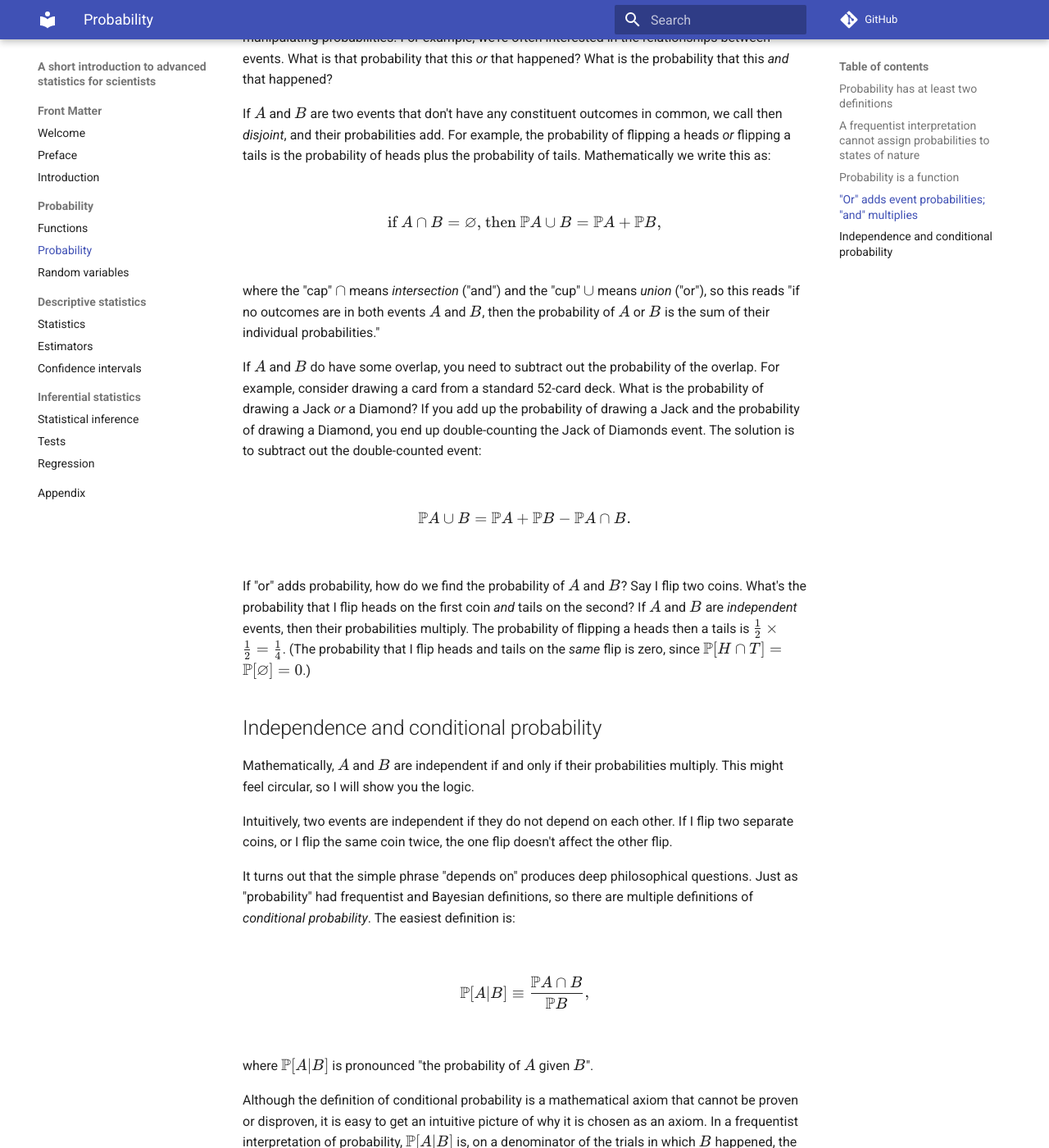
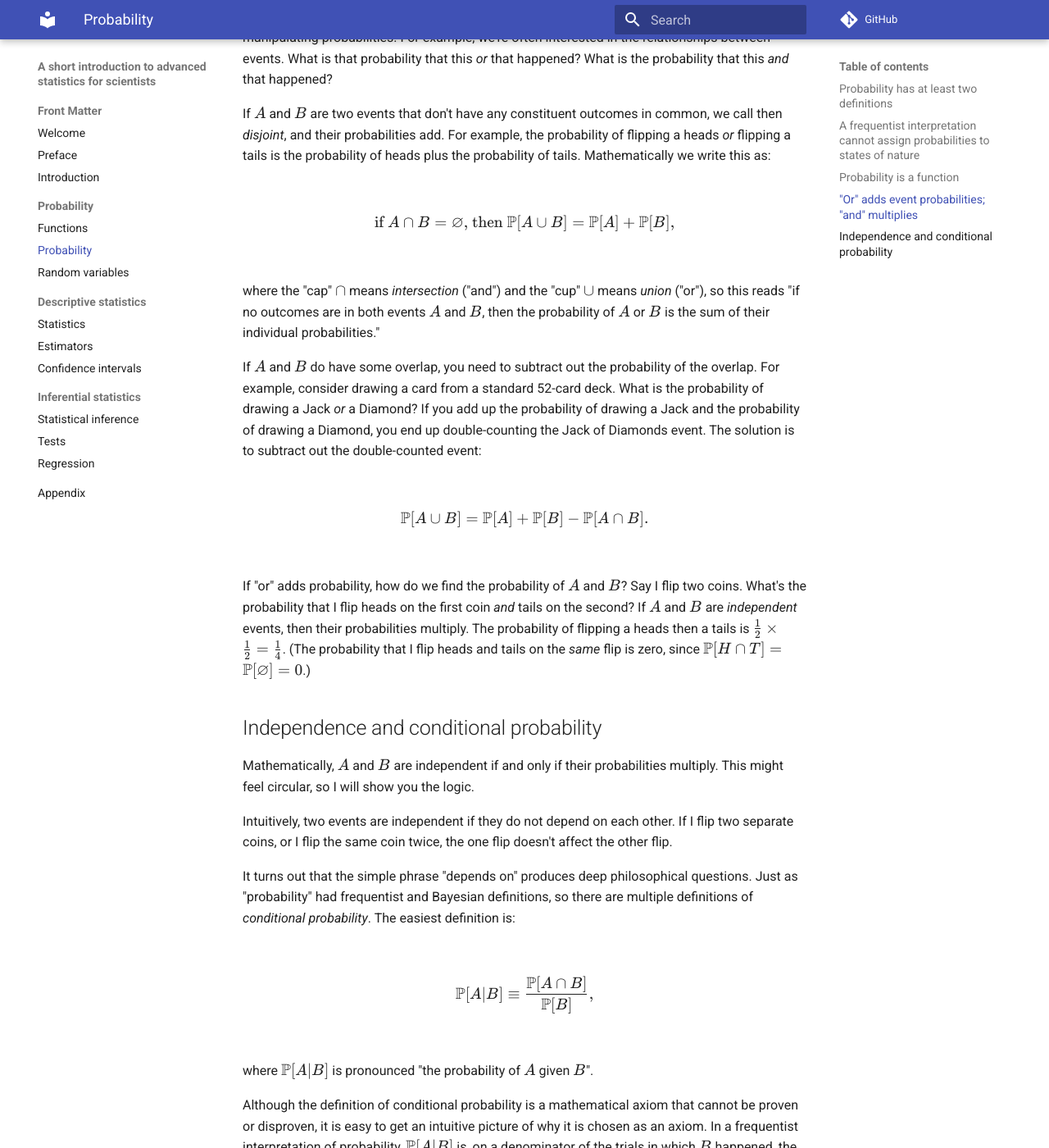
Before and after one commit to swo/stats-book, an MkDocs documentation site: the page built from docs/probability.md, in a window 1280 px wide and 1400 px high, scrolled down 3454 px. Shown: the whole window at 82% size. Built offline with MkDocs 1.6.1 and Material for MkDocs 9.7.7, drawn with Linux system fonts in a browser that asks for light colours; comment, search, counter and statistics services are not loaded.

Commit message:
fix some square brackets

```diff
--- a/docs/probability.md
+++ b/docs/probability.md
@@ -68,7 +68,7 @@ The axioms about probability functions also mean that there are specific rules a
 If $A$ and $B$ are two events that don't have any constituent outcomes in common, we call then _disjoint_, and their probabilities add. For example, the probability of flipping a heads _or_ flipping a tails is the probability of heads plus the probability of tails. Mathematically we write this as:
 
 $$
-\text{if } A \cap B = \varnothing \text{, then } \mathbb{P}{A \cup B} = \mathbb{P}{A} + \mathbb{P}{B},
+\text{if } A \cap B = \varnothing \text{, then } \mathbb{P}[A \cup B] = \mathbb{P}[A] + \mathbb{P}[B],
 $$
 
 where the "cap" $\cap$ means _intersection_ ("and") and the "cup" $\cup$ means _union_ ("or"), so this reads "if no outcomes are in both events $A$ and $B$, then the probability of $A$ or $B$ is the sum of their individual probabilities."
@@ -76,7 +76,7 @@ where the "cap" $\cap$ means _intersection_ ("and") and the "cup" $\cup$ means _
 If $A$ and $B$ do have some overlap, you need to subtract out the probability of the overlap. For example, consider drawing a card from a standard 52-card deck. What is the probability of drawing a Jack _or_ a Diamond? If you add up the probability of drawing a Jack and the probability of drawing a Diamond, you end up double-counting the Jack of Diamonds event. The solution is to subtract out the double-counted event:
 
 $$
-\mathbb{P}{A \cup B} = \mathbb{P}{A} + \mathbb{P}{B} - \mathbb{P}{A \cap B}.
+\mathbb{P}[A \cup B] = \mathbb{P}[A] + \mathbb{P}[B] - \mathbb{P}[A \cap B].
 $$
 
 If "or" adds probability, how do we find the probability of $A$ and $B$? Say I flip two coins. What's the probability that I flip heads on the first coin _and_ tails on the second? If $A$ and $B$ are _independent_ events, then their probabilities multiply. The probability of flipping a heads then a tails is $\tfrac{1}{2} \times \tfrac{1}{2} = \tfrac{1}{4}$. (The probability that I flip heads and tails on the _same_ flip is zero, since $\mathbb{P}[H \cap T] = \mathbb{P}[\varnothing] = 0$.)
@@ -90,7 +90,7 @@ Intuitively, two events are independent if they do not depend on each other. If
 It turns out that the simple phrase "depends on" produces deep philosophical questions. Just as "probability" had frequentist and Bayesian definitions, so there are multiple definitions of _conditional probability_. The easiest definition is:
 
 $$
-\mathbb{P}[A | B] \equiv \frac{\mathbb{P}{A \cap B}}{\mathbb{P}{B}},
+\mathbb{P}[A | B] \equiv \frac{\mathbb{P}[A \cap B]}{\mathbb{P}[B]},
 $$
 
 where $\mathbb{P}[A | B]$ is pronounced "the probability of $A$ given $B$".
```
Also changed, not shown: docs/random_variables.md (+5 -5 lines).
